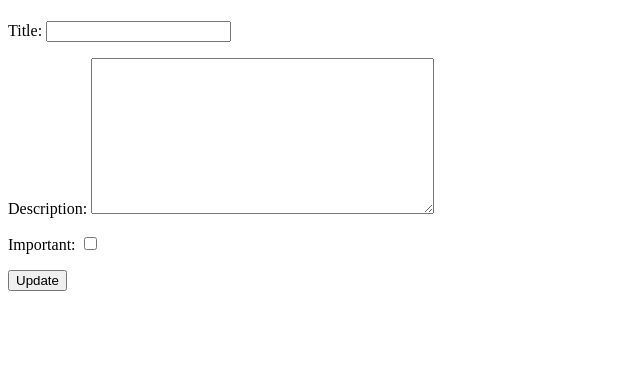
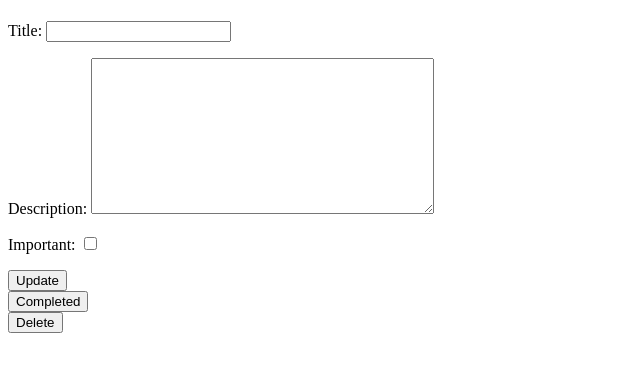
Before and after one commit to iriartico/django-crud, a Django app: template tasks/templates/task_detail.html in a window 1280 px wide. Shown: the part 26-398 px from the top of the page, without its empty margins (0-640 px from the left). Run offline with Django 5.2, Linux system fonts and the light colour scheme; the template is opened without the code that fills it: values that come from a table or form of the project are taken from there, others are empty.

Commit message:
Terminando CRUD de Tareas

```diff
--- a/tasks/templates/task_detail.html
+++ b/tasks/templates/task_detail.html
@@ -7,4 +7,14 @@
   <button type="Submit">Update</button>
 </form>
 
+<form action="{% url 'complete_task' task.id %}" method="POST">
+  {% csrf_token %}
+  <button>Completed</button>
+</form>
+
+<form action="{% url 'delete_task' task.id %}" method="POST">
+  {% csrf_token %}
+  <button>Delete</button>
+</form>
+
 {% endblock %}
--- a/tasks/templates/tasks.html
+++ b/tasks/templates/tasks.html
@@ -1,6 +1,9 @@
 {% extends 'base.html' %} {% block content %}
 
-<h1>Tasks</h1>
+<a href="{% url 'create_task' %}">Create Task</a>
+<a href="{% url 'tasks_completed' %}">Tasks Completed</a>
+
+<h1>Tasks Pending</h1>
 
 {% for task in tasks %}
 <div class="task">
@@ -15,5 +18,6 @@
   </strong>
   <p>{{ task.description }}</p>
   <p>{{ task.createdAt }}</p>
+  <p>{{ task.dateCompleted|date:'M j Y' }}</p>
 </div>
 {% endfor %} {% endblock %}
--- a/tasks/urls.py
+++ b/tasks/urls.py
@@ -5,8 +5,11 @@ urlpatterns = [
     path("", views.home, name="home"),
     path("signup/", views.signup, name="signup"),
     path("tasks/", views.tasks, name="tasks"),
+    path("tasks-completed/", views.tasks_completed, name="tasks_completed"),
     path("tasks/create/", views.create_task, name="create_task"),
     path("tasks/<int:task_id>/", views.task_detail, name="task_detail"),
+    path("tasks/<int:task_id>/completed", views.complete_task, name="complete_task"),
+    path("tasks/<int:task_id>/deleted", views.delete_task, name="delete_task"),
     path("logout/", views.signout, name="logout"),
     path("signin/", views.signin, name="signin"),
 ]
```
Also changed, not shown: tasks/views.py (+23 -0 lines).
